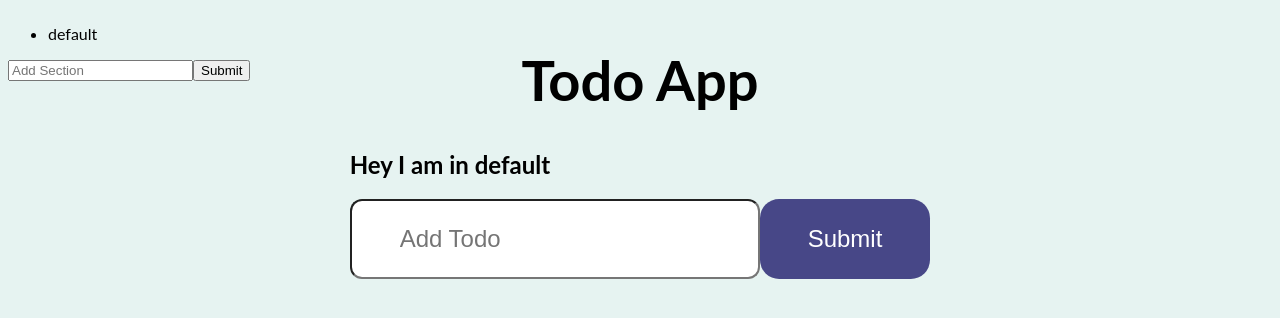
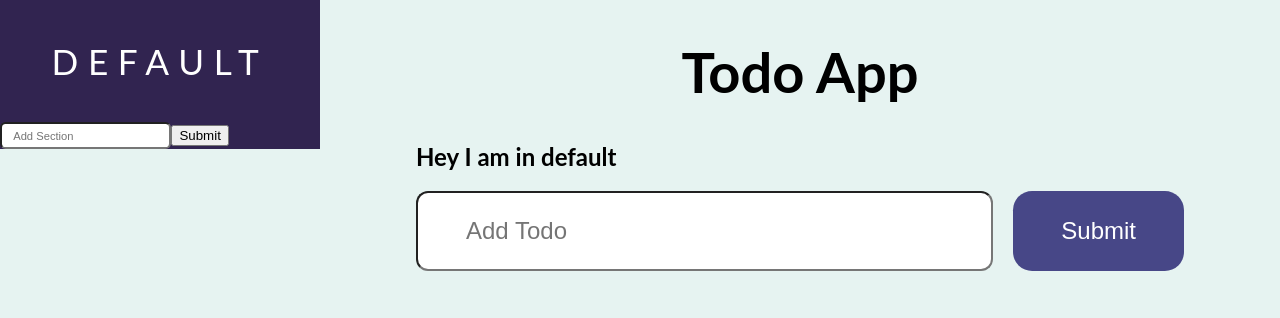
Before and after one commit to ajay297/Todo-App, a React (Create React App) app: page / in a window 1280 px wide. Shown: the top 318 px of the page. Built offline with nearby package versions, Linux system fonts and the light colour scheme; the HTML template or start-up script is replaced by a standard one.

Commit message:
changed layout into grid and added todo date and time

```diff
--- a/src/App.css
+++ b/src/App.css
@@ -5,6 +5,3 @@ h1{
     text-align: center;
     font-size: 3.5rem;
 }
-.dashboard{
-    flex: 0.5
-}
--- a/src/App.js
+++ b/src/App.js
@@ -1,5 +1,6 @@
 import React,{createContext, useState} from 'react';
 import "./App.css";
+import Dashboard from './components/Dashboard/Dashboard';
 import TodoList from './components/TodoList/TodoList';
 
 export const TodoContext=createContext();
@@ -22,7 +23,7 @@ function App() {
 
   const addTodo=(value,section)=>{
 
-    const item={id: Math.round(Math.random()*1000),value: value};
+    const item={id: Math.round(Math.random()*1000),value: value,dateAndTime: new Date()};
 
     const oldTodo=Todo[section]?Todo[section]:[];
     setTodo({
@@ -67,23 +68,8 @@ function App() {
 
     <TodoContext.Provider value={{Todo,addTodo,deleteTodo}}>
         <div className='container'>
-
-        <div className='dashboard'>
-            <ul>
-              {
-                sectionTypes.map(section=>(
-                  <li key={section} onClick={()=>setCurrentView(section)}>{section}</li>
-                ))
-              }
-            </ul>
-            <form>
-              <input type="text" placeholder="Add Section" value={value}  onChange={e => setValue(e.target.value)}/>
-              <button type="submit" onClick={addSection}>Submit</button>
-            </form>
-
-          </div>
-
-          <div>
+          <Dashboard sectionTypes={sectionTypes} changeCurentViewHandler={(section)=>setCurrentView(section)} addSection={addSection} value={value} setValue={setValue}/>
+          <div className='content'>
             <h1>Todo App</h1>
             <h2>Hey I am in {currentView}</h2>
           <TodoList currentView={currentView}/>
--- /dev/null
+++ b/src/components/Dashboard/Dashboard.css
@@ -0,0 +1,39 @@
+.dashboard-container {
+    background-color:  #312450;;  /* fallback for old browsers */
+    color: white;
+    width: 25%;
+    height: 100vh;
+    max-height: max-content;
+}
+.content{
+    /* width: 50%; */
+    flex: 0.8;
+    margin: 0 auto;
+}
+.section-input{
+    border-radius: 0.5em;
+    padding: 0.5em 1em;
+    font-size: 0.7rem;
+}
+ul{
+    padding: 0;
+    list-style-type: none;
+}
+li{
+    cursor: pointer;
+    padding: 1em 2em;
+    text-transform: uppercase;
+    font-size: 1.5rem;
+    letter-spacing: 0.4em;
+    text-align: center;
+}
+/* span::after{
+    content: '';
+    position: absolute;
+    width: 100%;
+    height: 0.2em;
+    background: black;
+    left: 0;
+    bottom: 0;
+    background-image: linear-gradient(to right, #5e42a6, #b74e91)
+} */
--- /dev/null
+++ b/src/components/Dashboard/Dashboard.js
@@ -0,0 +1,29 @@
+import React from 'react';
+import './Dashboard.css';
+
+function Dashboard({sectionTypes,changeCurentViewHandler,setValue,value,addSection}) {
+
+  return (
+      <div className="dashboard-container">
+            <div className='dashboard'>
+        <ul>
+        {
+            sectionTypes.map(section=>(
+                <li onClick={()=>changeCurentViewHandler(section)}>
+                  <span>{section}</span>
+                </li>
+            ))
+        }
+        </ul>
+        <form>
+        <input className='section-input' type="text" placeholder="Add Section" value={value}  onChange={e => setValue(e.target.value)}/>
+        <button type="submit" onClick={addSection}>Submit</button>
+        </form>
+
+    </div>
+      </div>
+
+  )
+}
+
+export default Dashboard
--- a/src/components/TodoCard/TodoCard.css
+++ b/src/components/TodoCard/TodoCard.css
@@ -1,13 +1,29 @@
+.card-container{
+    display: flex;
+    flex-wrap: wrap;
+}
 .card{
     display: flex;
+    flex-direction: column;
     justify-content: space-between;
-    align-items: baseline;
-    margin : .5em 0;
-    padding: 1.1em 2.2em;
+    width: 348px;
+    height: 146px;
+    margin : .5em;
+    padding: 0.6em 1.2em;
     font-size: 1.8rem;
     background-color: #fff;
     border-radius: 1.5em;
     outline: 1px solid black;
+}
+.card-header{
+    display: flex;
+    justify-content: space-between;
+    align-items: center;
+    flex:0.4;
+}
+.card-footer{
+    font-size: 1rem;
+    margin-left: auto;
 }
 .checkbox{
     width: 26px;
--- a/src/components/TodoCard/TodoCard.js
+++ b/src/components/TodoCard/TodoCard.js
@@ -1,14 +1,19 @@
 import React, { useState } from 'react';
 import './TodoCard.css';
 
-function TodoCard({todo,deleteTodo,id,currentView}) {
+function TodoCard({todo,deleteTodo,id,currentView,dateAndTime}) {
   const [isChecked, setIsChecked] = useState(false);
   const completed= isChecked ? 'strike' : '';
   return (
     <div className='card'>
-      <input type='checkbox' className='checkbox' onChange={(e)=>setIsChecked(prev=>!prev)}/>
-      <span className={completed}>{todo}</span>
-      <button className='delete' onClick={()=>deleteTodo(id,currentView)}>Delete</button>
+      <div className='card-header'>
+        <input type='checkbox' className='checkbox' onChange={(e)=>setIsChecked(prev=>!prev)}/>
+        <span className={completed}>{todo}</span>
+        <button className='delete' onClick={()=>deleteTodo(id,currentView)}>Delete</button>
+      </div>
+      <div className='card-footer'>
+        {dateAndTime.toLocaleString()}
+      </div>
      </div>
   )
 }
--- a/src/components/TodoList/TodoList.js
+++ b/src/components/TodoList/TodoList.js
@@ -31,7 +31,7 @@ function TodoList({currentView}) {
         <div className='card-container'>
         {
             TodoList.map(ele=>(
-                <TodoCard todo={ele.value} key={ele.id} id={ele.id} deleteTodo={deleteTodo} currentView={currentView}/>
+                <TodoCard todo={ele.value} key={ele.id} id={ele.id} deleteTodo={deleteTodo} currentView={currentView} dateAndTime={ele.dateAndTime}/>
             ))
         }
         </div>
--- a/src/index.css
+++ b/src/index.css
@@ -1,4 +1,5 @@
 body{
   background-color: #E6F3F1;
   font-family: 'Lato', sans-serif;
+  margin: 0;
 }
```
